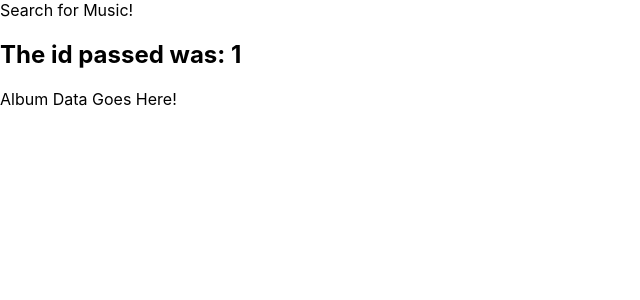
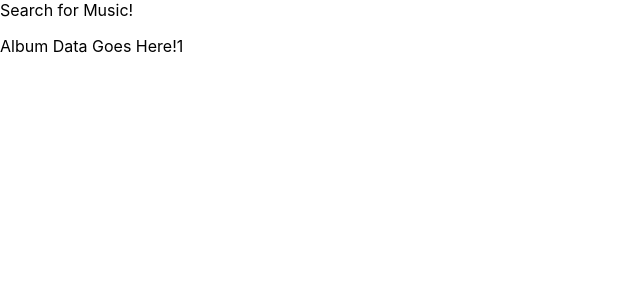
Before and after one commit to saiboub80/music-player, a React (Create React App) app: page /album/1 in a window 1280 px wide. Shown: the top 300 px of the page, without its empty margins (0-640 px from the left). Built offline with nearby package versions, Linux system fonts and the light colour scheme.

Commit message:
router-Dom

```diff
--- a/src/Components/AlbumView.js
+++ b/src/Components/AlbumView.js
@@ -8,8 +8,7 @@ function AlbumView() {
 
     return (
         <div>
-            <h2>The id passed was: {id}</h2>
-            <p>Album Data Goes Here!</p>
+            <p>Album Data Goes Here!{id}</p>
         </div>
     )
 }
```
